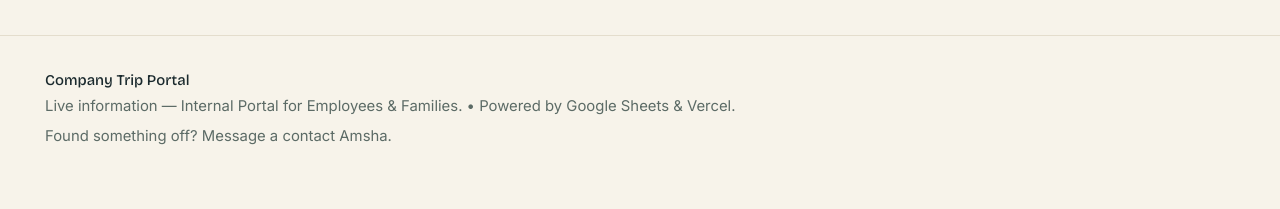
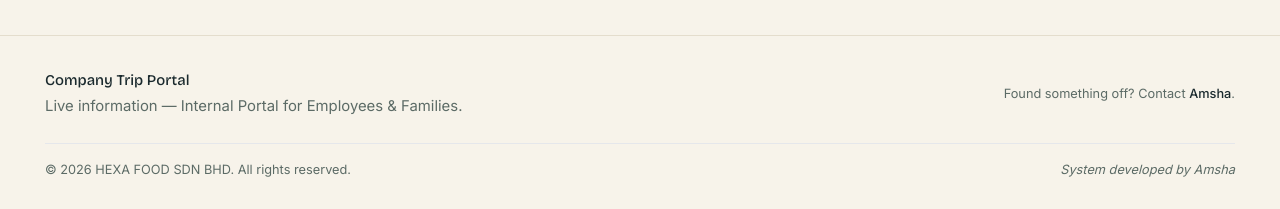
Before and after one commit to Dainel11/hexa-trip-portal, a Next.js app: page / in a window 1280 px wide. Shown: the part 700-909 px from the top of the page. Before the commit the page ends 881 px from the top, so only its background shows below. Built offline with nearby package versions, Linux system fonts and the light colour scheme; no server answers.

Commit message:
Refactor Footer component layout and content

```diff
--- a/src/components/Footer.tsx
+++ b/src/components/Footer.tsx
@@ -1,11 +1,27 @@
 import { SITE_NAME } from "@/lib/config";
+
 export default function Footer() {
   return (
     <footer className="no-print mt-16 border-t border-line">
       <div className="mx-auto max-w-content px-4 py-8 text-sm text-muted">
-        <p className="font-display font-medium text-ink">{SITE_NAME}</p>
-        <p className="mt-1">Live information — Internal Portal for Employees & Families. • Powered by Google Sheets & Vercel.</p>
-        <p className="mt-2"> Found something off? Message a contact Amsha.</p>
+        {/* Nama Syarikat & Status Portal */}
+        <div className="flex flex-col md:flex-row md:justify-between md:items-center gap-2">
+          <div>
+            <p className="font-display font-medium text-ink">{SITE_NAME}</p>
+            <p className="mt-1">Live information — Internal Portal for Employees & Families.</p>
+          </div>
+
+          {/* Maklumat Hubungi / Kredit */}
+          <p className="text-xs md:text-right">
+            Found something off? Contact <span className="font-medium text-ink">Amsha</span>.
+          </p>
+        </div>
+
+        {/* Garis Pemisah & Hak Cipta */}
+        <div className="mt-6 pt-4 border-t border-line/50 text-xs text-muted/80 flex flex-col sm:flex-row sm:justify-between gap-1">
+          <p>© {new Date().getFullYear()} HEXA FOOD SDN BHD. All rights reserved.</p>
+          <p className="italic text-muted/60">System developed by Amsha</p>
+        </div>
       </div>
     </footer>
   );
```
